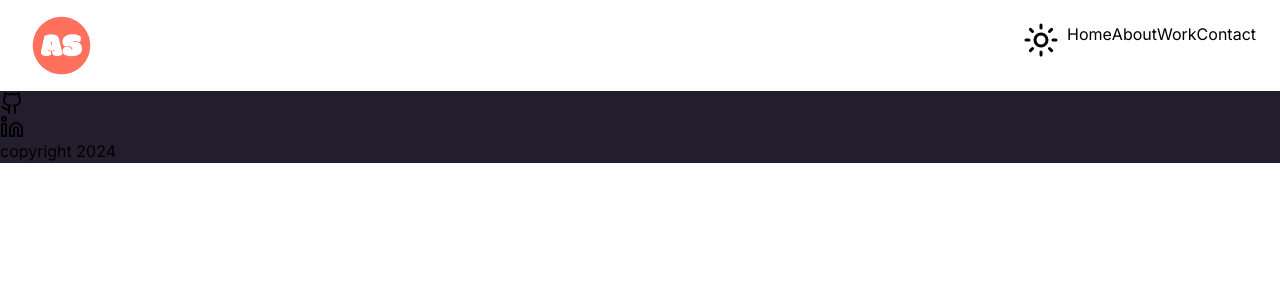
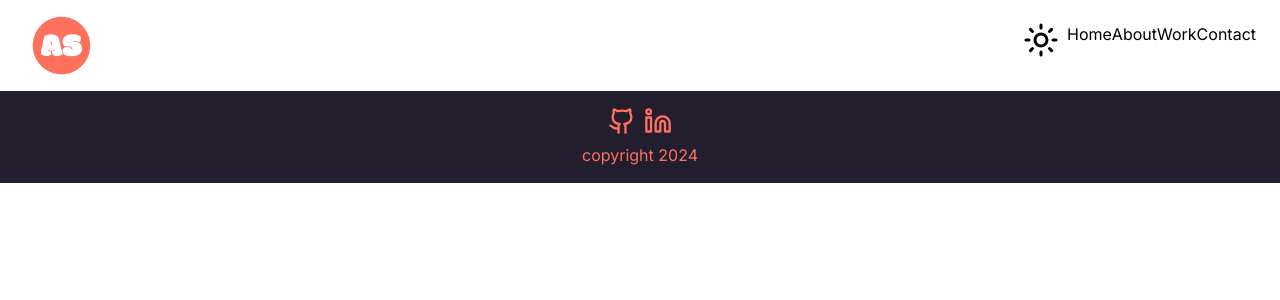
Before and after one commit to Antoine-Savreux/portfolio, a Next.js app: page / in a window 1280 px wide. Shown: the top 300 px of the page. Built offline with nearby package versions, Linux system fonts and the light colour scheme.

Commit message:
feat/skeleton functional footer

```diff
--- a/src/app/layout.tsx
+++ b/src/app/layout.tsx
@@ -2,7 +2,6 @@ import type { Metadata } from "next";
 import { Inter } from "next/font/google";
 import Header from "@/components/Header";
 import Footer from "@/components/Footer";
-import Layout from "@/components/Layout";
 import "./globals.css";
 
 const inter = Inter({ subsets: ["latin"] });
@@ -19,7 +18,7 @@ export default function RootLayout({
 }>) {
   return (
     <html lang="fr">
-      <body className={inter.className}>
+      <body className={`${inter.className} h-screen w-screen`}>
         {/* header */}
         <Header />
         {children}
--- a/src/components/Footer.tsx
+++ b/src/components/Footer.tsx
@@ -2,10 +2,12 @@ import { Github, Linkedin } from "lucide-react";
 
 export default function Footer() {
   return (
-    <footer className="bg-secondary">
-      <Github />
-      <Linkedin />
-      <p>copyright 2024</p>
+    <footer className="bg-secondary flex flex-col items-center p-4 gap-2">
+      <div className="flex space-x-2">
+        <Github className=" text-primary" size={28} />
+        <Linkedin className="text-primary" size={28} />
+      </div>
+      <p className="text-primary">copyright 2024</p>
     </footer>
   );
 }
--- a/src/components/NavMenu.tsx
+++ b/src/components/NavMenu.tsx
@@ -22,7 +22,7 @@ export default function NavMenu() {
     <nav
       className={
         isOpen
-          ? " bg-slate-200 absolute flex flex-col right-0 top-0 p-12 h-screen w-2/3"
+          ? " bg-slate-200 absolute flex flex-col right-0 top-0 p-12 h-screen w-2/3 bg-primary"
           : ""
       }
     >
```
